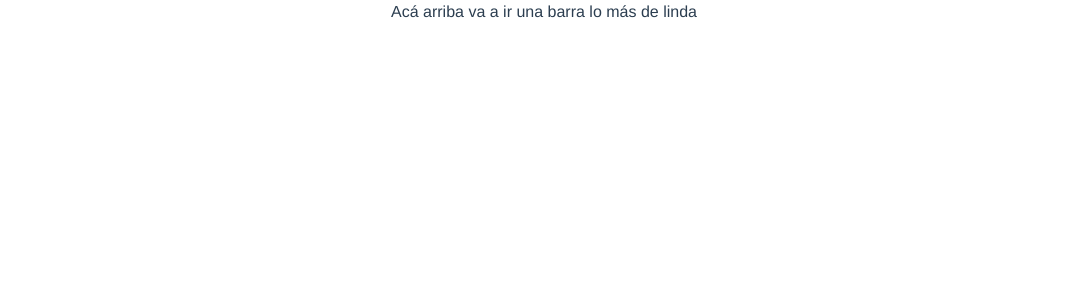
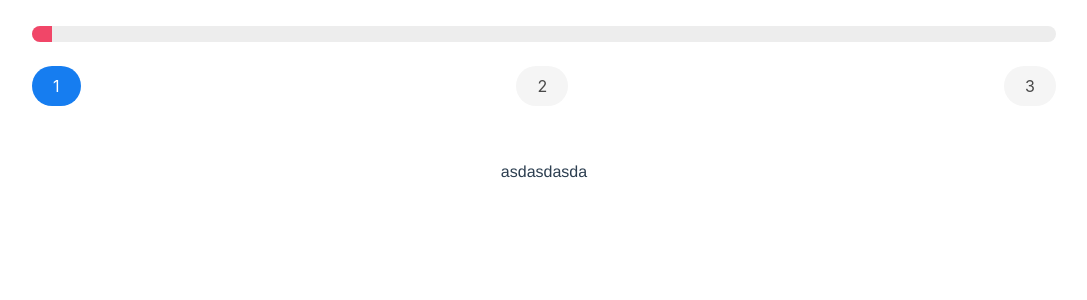
Before and after one commit to ncampuzano/JavascriptCodeSmells, a Vue app in the folder javascript-smells-ui/: page /setFiles in a window 1280 px wide. Shown: the top 300 px of the page, without its empty margins (96-1183 px from the left). Built offline with nearby package versions, Linux system fonts and the light colour scheme.

Commit message:
Progress bar and linter

```diff
--- a/javascript-smells-ui/src/App.vue
+++ b/javascript-smells-ui/src/App.vue
@@ -1,14 +1,29 @@
 <template>
   <div id="app">
-    <div v-if="$route.path !== '/'">
-      <p>Acá arriba va a ir una barra lo más de linda</p>
-      <router-view />
+    <div id="steps-layout" v-if="$route.path !== '/'">
+      <div id="progress-container">
+        <ProgressBar />
+      </div>
+      <div id="steps-container">
+        <router-view />
+      </div>
     </div>
     <div id="home-layout" v-else>
       <router-view />
     </div>
   </div>
 </template>
+<script>
+import ProgressBar from './components/ProgressBar.vue';
+
+export default {
+  name: 'App',
+  components: {
+    ProgressBar,
+  },
+};
+</script>
+
 
 <style>
 body, html {
@@ -21,6 +36,18 @@ body, html {
   -moz-osx-font-smoothing: grayscale;
   text-align: center;
   color: #2c3e50;
+  height: 100%;
+}
+#progress-container {
+  height: 20%;
+  padding-top: 2%;
+  padding-right: 10%;
+  padding-left: 10%;
+}
+#steps-container {
+  height: 80%;
+}
+#steps-layout {
   height: 100%;
 }
 #home-layout {
--- /dev/null
+++ b/javascript-smells-ui/src/components/ProgressBar.vue
@@ -0,0 +1,83 @@
+<template>
+  <section>
+    <progress
+      v-if="step === 1"
+      class="progress is-danger"
+      value="2"
+      max="100"
+    >
+      2%
+    </progress>
+    <progress
+      v-else-if="step === 2"
+      class="progress is-warning"
+      value="50"
+      max="100"
+    >
+      50%
+    </progress>
+    <progress
+      v-else
+      class="progress is-success"
+      value="100"
+      max="100"
+    >
+      100%
+    </progress>
+    <div class="buttons buttons-container">
+      <b-button
+        rounded
+        type="is-info"
+        :disabled="step > 1"
+      >
+        <b-icon
+          v-if="step > 1"
+          pack="fas"
+          icon="check"
+        />
+        <p v-else>1</p>
+      </b-button>
+      <b-button
+        rounded
+        :type="step === 1 ? 'is-light' : step === 2 ? 'is-info' : 'is-info'"
+        :disabled="step > 2"
+      >
+        <b-icon
+          v-if="step > 2"
+          pack="fas"
+          icon="check"
+        />
+        <p v-else>2</p>
+      </b-button>
+      <b-button
+        rounded
+        :type="step === 1 ? 'is-light' : step === 2 ? 'is-light' : 'is-info'"
+      >
+        <b-icon
+          v-if="step > 3"
+          pack="fas"
+          icon="check"
+        />
+        <p v-else>3</p>
+      </b-button>
+    </div>
+  </section>
+</template>
+
+<script>
+export default {
+  name: 'ProgressBar',
+  data() {
+    return {
+      step: 1,
+    };
+  },
+};
+</script>
+<style scoped>
+.buttons-container {
+  display: flex;
+  flex-direction: row;
+  justify-content: space-between;
+}
+</style>
--- a/javascript-smells-ui/src/main.js
+++ b/javascript-smells-ui/src/main.js
@@ -2,14 +2,14 @@ import Vue from 'vue';
 import Buefy from 'buefy';
 import { library } from '@fortawesome/fontawesome-svg-core';
 import {
-  faPlay,
+  faPlay, faCheck,
 } from '@fortawesome/free-solid-svg-icons';
 import { FontAwesomeIcon } from '@fortawesome/vue-fontawesome';
 import App from './App.vue';
 import router from './router';
 import 'buefy/dist/buefy.css';
 
-library.add(faPlay);
+library.add(faPlay, faCheck);
 
 Vue.component('vue-fontawesome', FontAwesomeIcon);
 
--- a/javascript-smells-ui/src/views/ChooseSmells.vue
+++ b/javascript-smells-ui/src/views/ChooseSmells.vue
@@ -5,6 +5,6 @@
 </template>
 <script>
 export default {
-  name: "ChooseSmells"
-}
+  name: 'ChooseSmells',
+};
 </script>
--- a/javascript-smells-ui/src/views/GetResults.vue
+++ b/javascript-smells-ui/src/views/GetResults.vue
@@ -5,6 +5,6 @@
 </template>
 <script>
 export default {
-  name: "GetResults"
-}
+  name: 'GetResults',
+};
 </script>
--- a/javascript-smells-ui/src/views/Home.vue
+++ b/javascript-smells-ui/src/views/Home.vue
@@ -10,7 +10,7 @@
       <p> Only with 3 steps you will get your code smells report! Start rigth now</p>
     </div>
     <div class="startButton">
-      <button class="button is-dark" @click="_startProcess()">
+      <button class="button is-dark" @click="startProcess()">
           <b-icon
             pack="fas"
             icon="play"
@@ -26,10 +26,10 @@
 export default {
   name: 'home',
   methods: {
-    _startProcess() {
+    startProcess() {
       this.$router.push({ name: 'SetFiles' });
-    }
-  }
+    },
+  },
 };
 </script>
 <style scoped>
--- a/javascript-smells-ui/src/views/SetFiles.vue
+++ b/javascript-smells-ui/src/views/SetFiles.vue
@@ -1,10 +1,10 @@
 <template>
   <section>
-
+    <p>asdasdasda</p>
   </section>
 </template>
 <script>
 export default {
-  name: "SetFiles"
-}
+  name: 'SetFiles',
+};
 </script>
```
